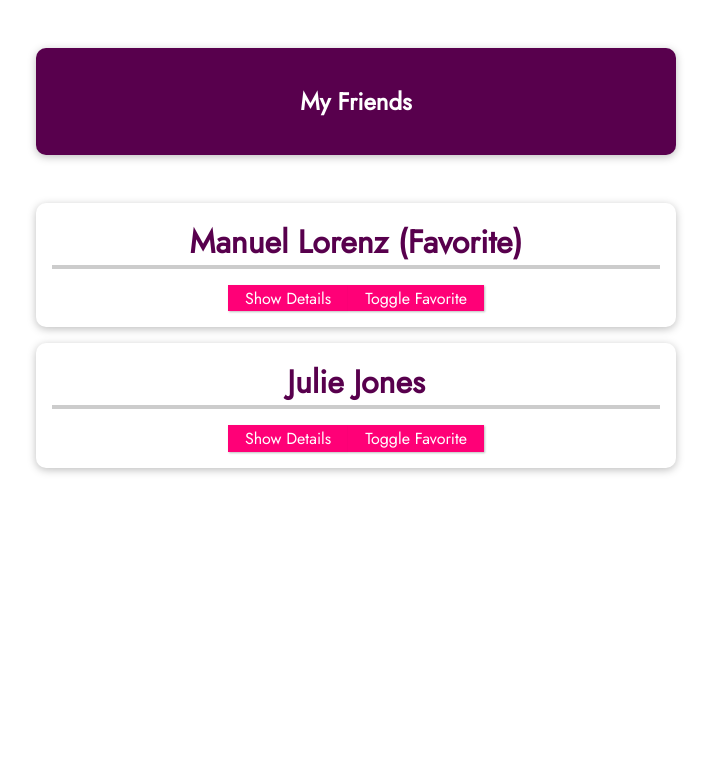
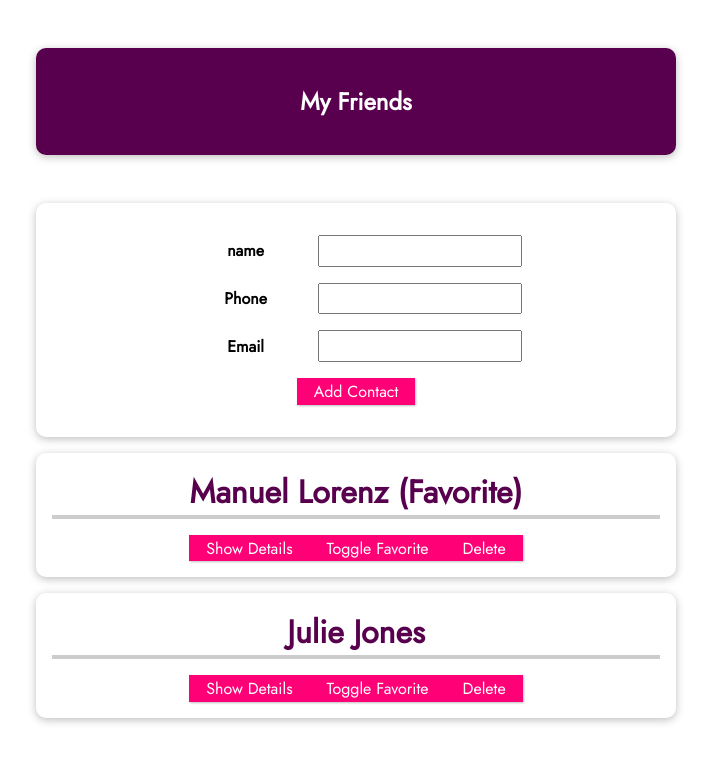
Before and after one commit to ahmad-khatib0/vue, a Vue app in the folder 8_vue-first-app/: page / in a window 1280 px wide. Shown: the top 762 px of the page, without its empty margins (284-995 px from the left). Built offline with nearby package versions, Linux system fonts and the light colour scheme.

Commit message:
more about emiting events

```diff
--- a/8_vue-first-app/src/App.vue
+++ b/8_vue-first-app/src/App.vue
@@ -3,6 +3,7 @@
     <header>
       <h1>My Friends</h1>
     </header>
+    <new-friend @add-contact="addContact"></new-friend>
     <ul>
       <friends-contact
         v-for="friend in friends"
@@ -13,13 +14,16 @@
         :email-address="friend.email"
         :is-favorite="friend.isFavorite"
         @toggle-favorite="toggleFavoriteStatus"
+        @delete="deleteContact"
       ></friends-contact>
     </ul>
   </section>
 </template>
 
 <script>
+import NewFriend from "./components/NewFriend.vue";
 export default {
+  components: { NewFriend },
   data() {
     return {
       friends: [
@@ -46,6 +50,21 @@ export default {
         (friend) => friend.id === friendId
       );
       identifiedFriend.isFavorite = !identifiedFriend.isFavorite;
+    },
+
+    addContact(name, phone, email) {
+      const newFriendContact = {
+        id: new Date().toISOString(),
+        name,
+        phone,
+        email,
+        isFavorite: false,
+      };
+      this.friends.push(newFriendContact);
+    },
+
+    deleteContact(name) {
+      this.friends = this.friends.filter((friend) => friend.name !== name);
     },
   },
 };
@@ -83,7 +102,8 @@ header {
   list-style: none;
 }
 
-#app li {
+#app li,
+#app form {
   box-shadow: 0 2px 8px rgba(0, 0, 0, 0.26);
   margin: 1rem auto;
   border-radius: 10px;
@@ -116,4 +136,17 @@ header {
   border-color: #ec3169;
   box-shadow: 1px 1px 4px rgba(0, 0, 0, 0.26);
 }
+#app input {
+  font: inherit;
+  padding: 0.15rem;
+}
+#app label {
+  font-weight: bold;
+  margin-right: 1rem;
+  width: 7rem;
+  display: inline-block;
+}
+#app form div {
+  margin: 1rem 0;
+}
 </style>
--- a/8_vue-first-app/src/components/FriendsContact.vue
+++ b/8_vue-first-app/src/components/FriendsContact.vue
@@ -11,6 +11,9 @@
       <li><strong>Phone: </strong> {{ phoneNumber }}</li>
       <li><strong>Email: </strong> {{ emailAddress }}</li>
     </ul>
+
+    <button @click="$emit('delete', name)">Delete</button>
+    <!-- alternative way instead of defining a method  -->
   </li>
 </template>
 
@@ -43,6 +46,21 @@ export default {
       // },
     },
   },
+  // In props you will define which props this component receives. In emits, you
+  //  will define which custom events your component will eventually at some point
+  // emit., its not mandatory, but for the purpose of documenting your code
+  // emits: ["toggle-favorite"], //or
+  emits: {
+    "toggle-favorite": function(id) {
+      //  so here means that toggle-favorite is an event handled by function takes an id as arg
+      if (id) return true;
+      else {
+        console.warn("the id is missing");
+        return false;
+      }
+    },
+    delete: "delete",
+  },
   data() {
     return {
       detailsAreVisible: false,
@@ -63,6 +81,8 @@ export default {
       // from inside the parent component... note that the name is in kepab-case
       // and the second arg is the data you wanna to pass it up to the parent
     },
+
+    deleteFriend() {},
   },
 };
 </script>
--- /dev/null
+++ b/8_vue-first-app/src/components/NewFriend.vue
@@ -0,0 +1,43 @@
+<template>
+  <form @submit.prevent="submitData">
+    <div>
+      <label for="">name</label>
+      <input v-model="enteredName" type="text" />
+    </div>
+    <div>
+      <label for="">Phone</label>
+      <input v-model="enteredPhone" type="tel" />
+    </div>
+    <div>
+      <label for="">Email</label>
+      <input v-model="enteredEmail" type="email" />
+    </div>
+
+    <div><button>Add Contact</button></div>
+  </form>
+</template>
+
+<script>
+export default {
+  emits: ["add-contact"],
+  data() {
+    return {
+      enteredName: "",
+      enteredPhone: "",
+      enteredEmail: "",
+    };
+  },
+  methods: {
+    submitData() {
+      this.$emit(
+        "add-contact",
+        this.enteredName,
+        this.enteredPhone,
+        this.enteredEmail
+      );
+    },
+  },
+};
+</script>
+
+<style></style>
--- a/8_vue-first-app/src/main.js
+++ b/8_vue-first-app/src/main.js
@@ -1,6 +1,8 @@
 import { createApp } from "vue";
 import App from "./App.vue";
 import FriendsContact from "./components/FriendsContact.vue";
+import NewFriend from "./components/NewFriend.vue";
 const app = createApp(App);
 app.component("friends-contact", FriendsContact);
+app.component("new-friend", NewFriend);
 app.mount("#app");
```
